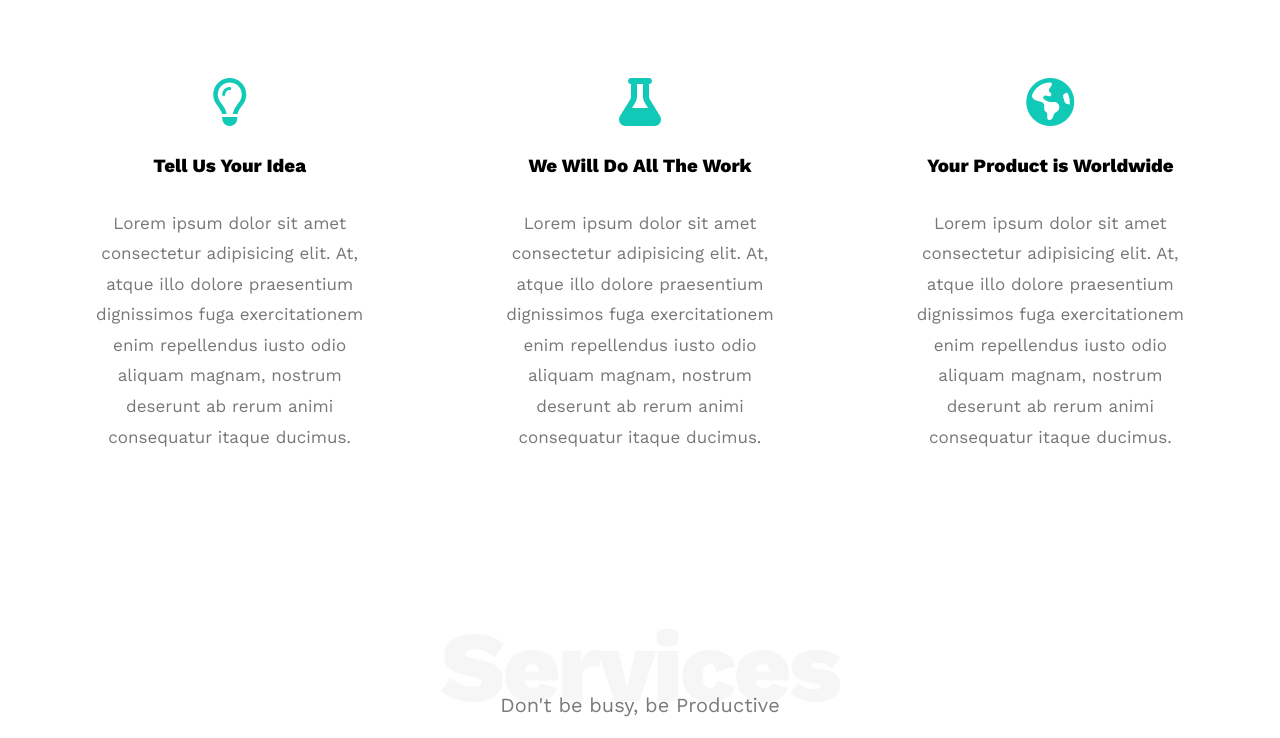
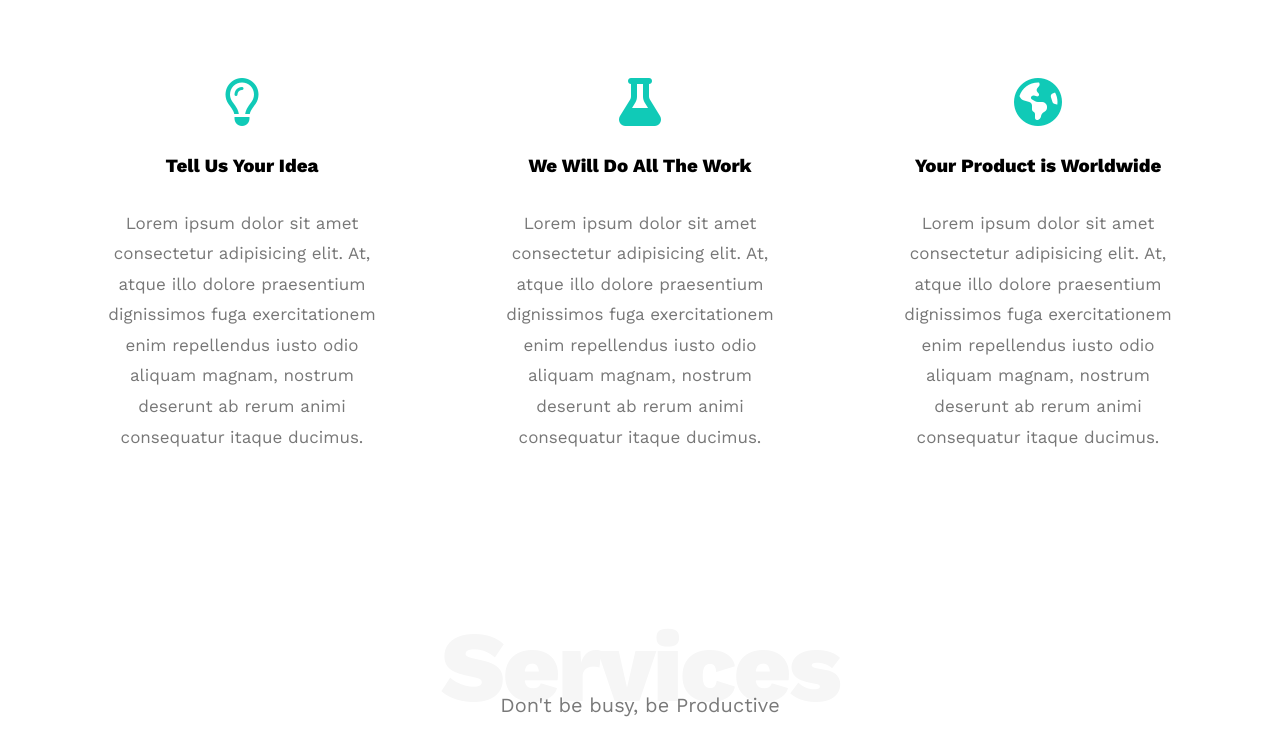
Before and after one commit to esraa420/leon_frontend_template, a plain HTML site: page index.html in a window 1280 px wide. Shown: the part 802-1540 px from the top of the page. Drawn offline with nearby package versions, Linux system fonts and the light colour scheme.

Commit message:
update css

```diff
--- a/css/leon.css
+++ b/css/leon.css
@@ -61,7 +61,7 @@ body{
 /* Large screen */
 @media(min-width:1200px){
     .container{
-        width: 1168px;
+        width: 1134px;
     }
 }
 /* start header  */
@@ -186,7 +186,7 @@ max-width: 100%;
 .features .container{
         display: grid;
         grid-template-columns: repeat(auto-fit, minmax(300px, 1fr)); /* توزيع تلقائي للعناصر */
-        gap: 93px; /* مسافة بين العناصر */
+        gap: 90px; /* مسافة بين العناصر */
 }
 .features .feat{
 padding: 20px;
```
